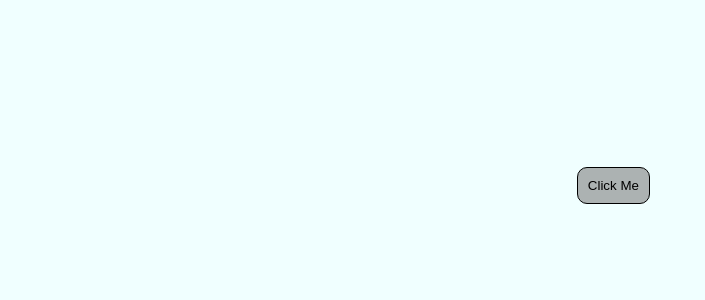
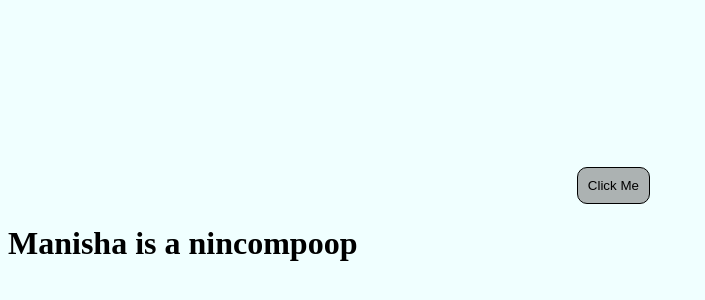
Before and after one commit to karthik1407-hub/AngulerPractices, a plain HTML site: page index.html in a window 1280 px wide. Shown: the part 94-394 px from the top of the page, without its empty margins (0-705 px from the left). Drawn offline with Linux system fonts and the light colour scheme.

Commit message:
Added H1 tag

```diff
--- a/index.html
+++ b/index.html
@@ -19,6 +19,7 @@
 <body id="bod" style="background-color: azure;">
 <div class="btn">
     <button id = "btn1" onclick="Change()">Click Me</button>
+    <h1>Manisha is a nincompoop</h1>
 </div>
 </body>
 </html>
```
